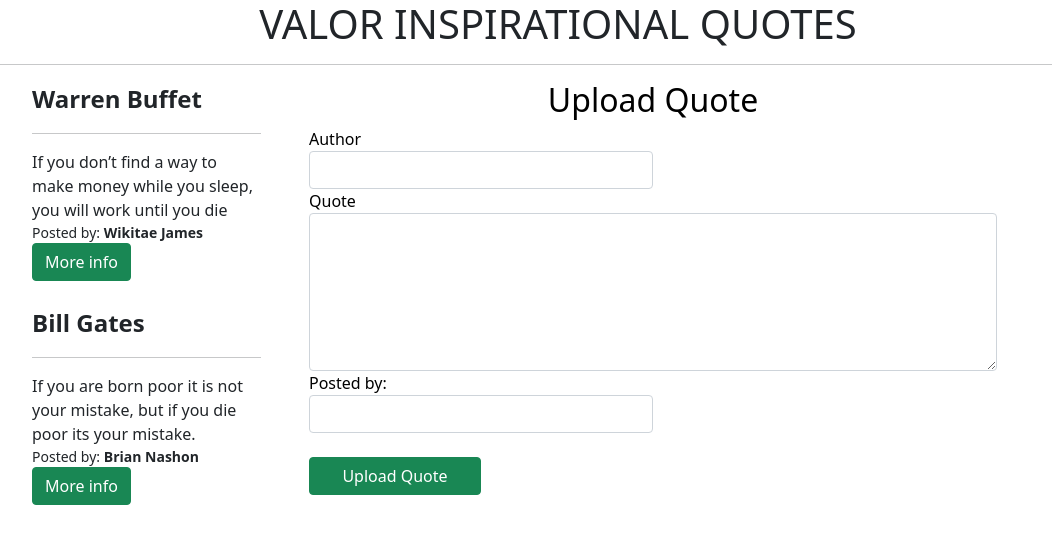
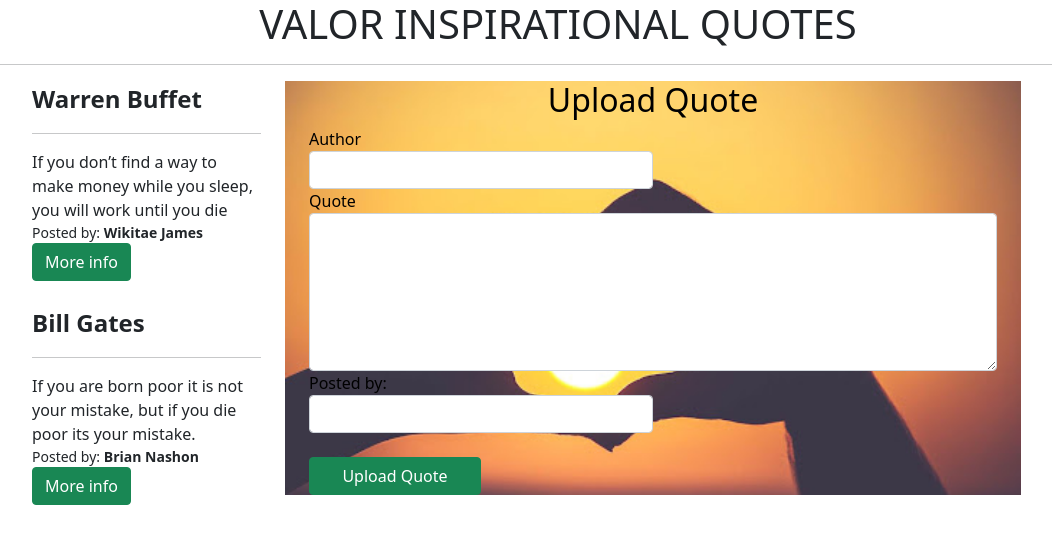
Before and after one commit to Valentino-Junior/Quote-App, an Angular app: page / in a window 1280 px wide. Shown: the top 544 px of the page, without its empty margins (82-1134 px from the left). Built offline with nearby package versions, Linux system fonts and the light colour scheme.

Commit message:
Embedded image in the form page

```diff
--- a/src/app/quote-form/quote-form.component.html
+++ b/src/app/quote-form/quote-form.component.html
@@ -1,3 +1,4 @@
+<div class="formo">
 <div class="container-fluid text-black">
     <h2 class="text-center">Upload Quote</h2>
     <form (ngSubmit)='submitQuote()' #quoteForm='ngForm'>
@@ -28,3 +29,4 @@
         <button type="submit" class="btn btn-success w-25">Upload Quote</button>
     </form>
 </div>
+</div>
--- a/src/styles.css
+++ b/src/styles.css
@@ -3,3 +3,9 @@
 ul{
     list-style-type: none;
 }
+.formo{
+    background-image:url(./assets/inspire4.jpg);
+    background-repeat: no-repeat;
+    background-size: cover;
+    background-position: center;
+}
```
